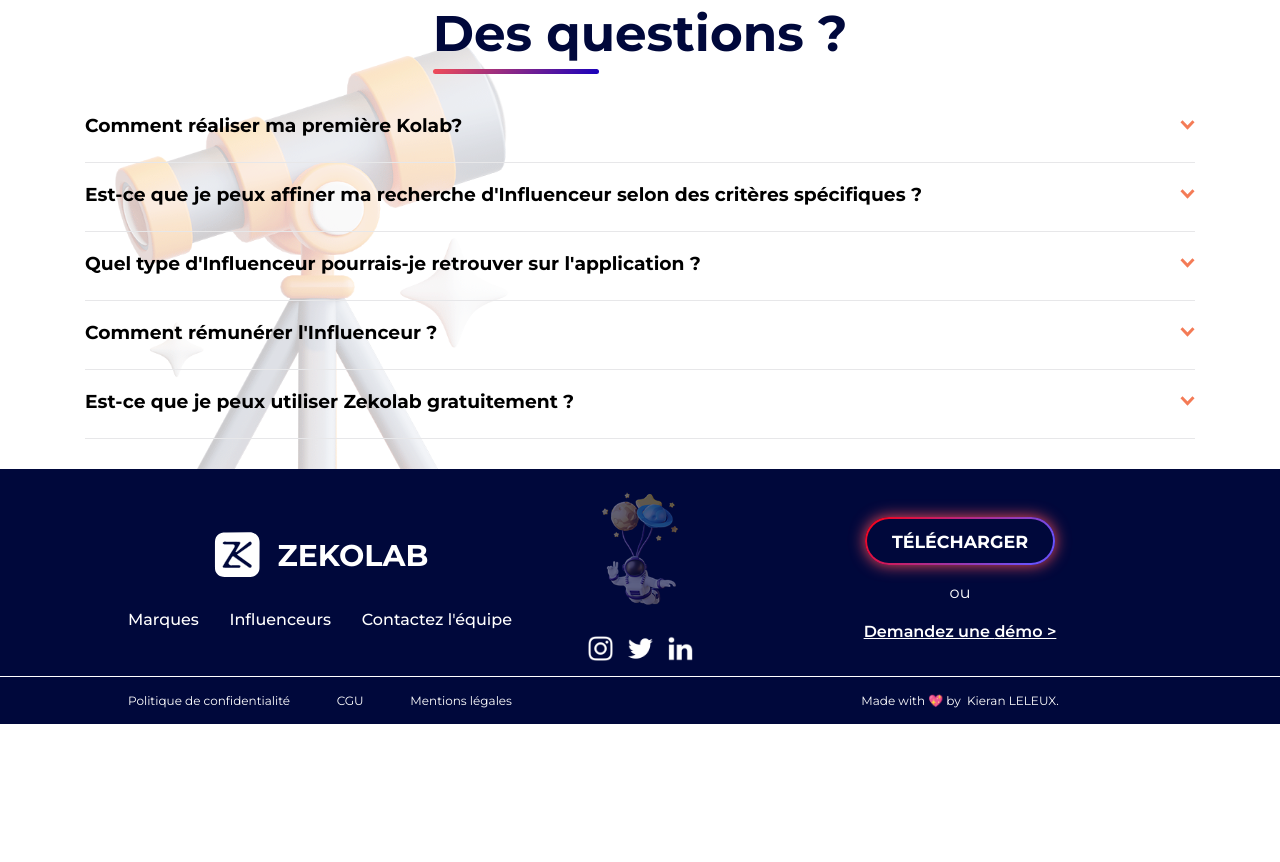
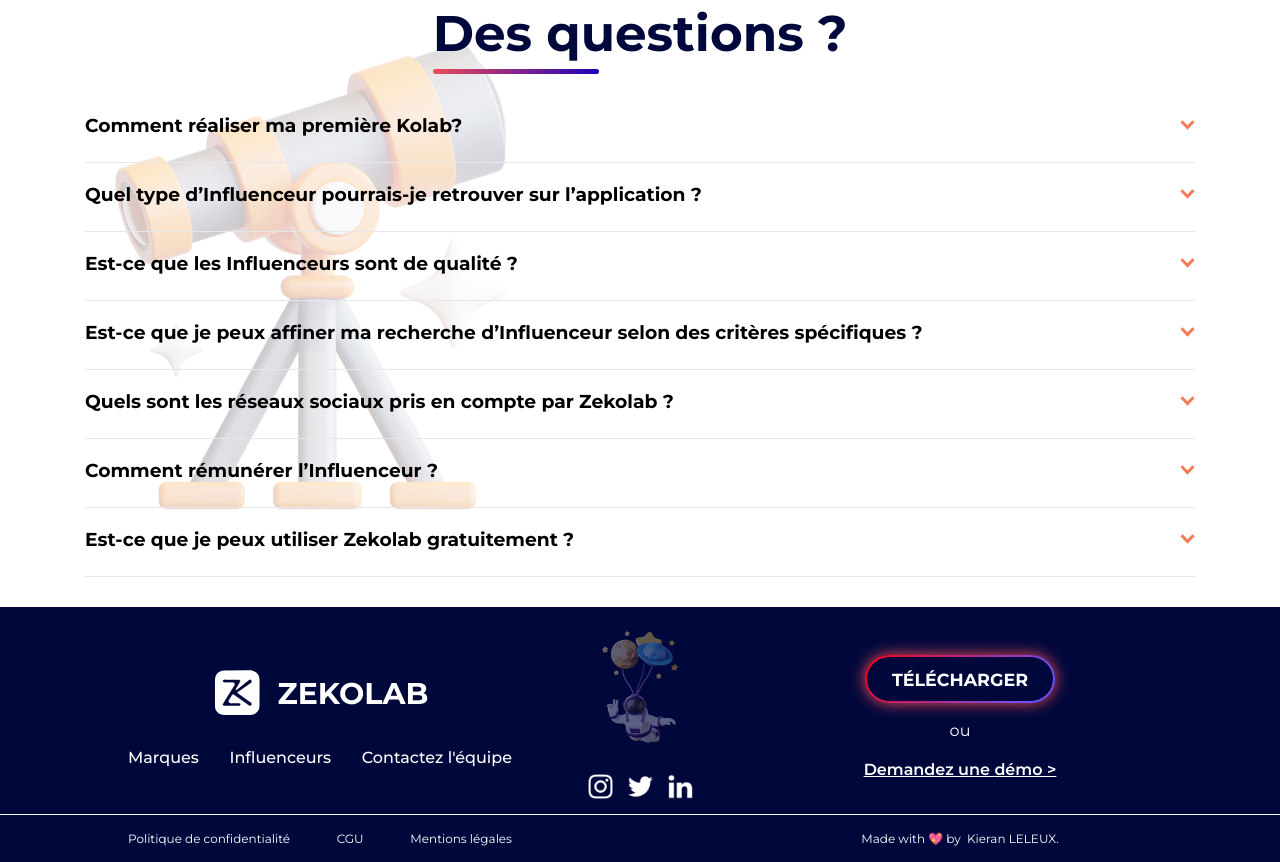
Before and after one commit to Zekolab/ZekolabWebsite, a website: page features/marques.html in a window 1280 px wide. Shown: the part 2837-3699 px from the top of the page. Before the commit the page ends 3561 px from the top, so only its background shows below. Drawn offline with Linux system fonts and the light colour scheme.

Commit message:
Update marques.html

```diff
--- a/features/marques.html
+++ b/features/marques.html
@@ -204,9 +204,8 @@
                         <img src="../assets/images/icon-arrow.svg" alt="Flèche animation">
                     </div>
                     <div class="invisible-panel">
-                        <p>You can invite up to 2 additional users on the Free plan. There is no limit on team
-                            members
-                            for the Premium plan.</p>
+                        <p>Une fois votre compte créé, recherchez un Influenceur, contactez-le et faites lui parvenir un brief. S’il le
+valide, la Kolab pourra être lancée ! C’est simple, tout se pilote depuis Zekolab.</p>
                     </div>
 
                 </div>
@@ -214,14 +213,11 @@
                 <div class="questions">
 
                     <div class="visible-panel">
-                        <h3>Est-ce que je peux affiner ma recherche d'Influenceur selon des critères spécifiques ?
-                        </h3>
+                        <h3>Quel type d’Influenceur pourrais-je retrouver sur l’application ?</h3>
                         <img src="../assets/images/icon-arrow.svg" alt="Flèche animation">
                     </div>
                     <div class="invisible-panel">
-                        <p>You can invite up to 2 additional users on the Free plan. There is no limit on team
-                            members
-                            for the Premium plan.</p>
+                        <p>Sur Zekolab vous retrouverez aussi bien des nano-influenceurs (entre 500 et 10 000 abonnés), des micro-influenceurs (entre 10 000 et 100 000 abonnés), des macro-influenceus (entre 100 000 et 500 000 abonnés) que des mega-influenceurs (+1 millions d’abonnés). Quel que soit votre besoin, vous le comblerez sur Zekolab.</p>
                     </div>
 
                 </div>
@@ -229,11 +225,11 @@
                 <div class="questions">
 
                     <div class="visible-panel">
-                        <h3>Quel type d'Influenceur pourrais-je retrouver sur l'application ?</h3>
+                        <h3>Est-ce que les Influenceurs sont de qualité ?</h3>
                         <img src="../assets/images/icon-arrow.svg" alt="Flèche animation">
                     </div>
                     <div class="invisible-panel">
-                        <p>No more than 2GB. All files in your account must fit your allotted storage space.</p>
+                        <p>Une fois que l’Influenceur à créé son compte, notre équipe analyse ses réseaux sociaux afin de juger de la qualité de son profil. A cela s’ajoute le système de notation qui ne laisse plus place aux mauvais Influenceurs. Suite à une Kolab, la Marque peut noter l’Influenceur et cela est visible sur sa fiche profil.</p>
                     </div>
 
                 </div>
@@ -241,13 +237,11 @@
                 <div class="questions">
 
                     <div class="visible-panel">
-                        <h3>Comment rémunérer l'Influenceur ?</h3>
+                        <h3>Est-ce que je peux affiner ma recherche d’Influenceur selon des critères spécifiques ?</h3>
                         <img src="../assets/images/icon-arrow.svg" alt="Flèche animation">
                     </div>
                     <div class="invisible-panel">
-                        <p>Click “Forgot password” from the login page or “Change password” from your profile page.
-                            A
-                            reset link will be emailed to you.</p>
+                        <p>Actuellement, vous pouvez trouver en quelques secondes l’Influenceur le plus pertinent pour vos Kolabs grâce à 6 critères : Thèmes, Âge, Genre, Réseaux sociaux &amp; Nombre d’abonnés, Nombre de Kolab réalisée et sa note moyenne.</p>
                     </div>
 
                 </div>
@@ -255,13 +249,35 @@
                 <div class="questions">
 
                     <div class="visible-panel">
-                        <h3>Est-ce que je peux utiliser Zekolab gratuitement ?</h3>
+                        <h3>Quels sont les réseaux sociaux pris en compte par Zekolab ?</h3>
                         <img src="../assets/images/icon-arrow.svg" alt="Flèche animation">
                     </div>
                     <div class="invisible-panel">
-                        <p>Chat and email support is available 24/7. Phone lines are open during normal business
-                            hours.
-                        </p>
+                        <p>Vous pouvez retrouver des Influenceurs présents sur Instagram, Facebook, TikTok, Pinterest, Youtube et Twitter.</p>
+                    </div>
+
+                </div>
+
+                <div class="questions">
+
+                    <div class="visible-panel">
+                        <h3>Comment rémunérer l’Influenceur ?</h3>
+                        <img src="../assets/images/icon-arrow.svg" alt="Flèche animation">
+                    </div>
+                    <div class="invisible-panel">
+                        <p>Pour le moment, vous ne pouvez rémunérer l’Influenceur que par la voie « classique » c’est-à-dire en lui demandant ses informations bancaires. Mais ne vous inquiétez pas, notre équipe travaille actuellement sur l’intégration du paiement de l’Influenceur directement via l’application (disponible prochainement).</p>
+                    </div>
+
+                </div>
+
+                <div class="questions">
+
+                    <div class="visible-panel">
+                        <h3>Est-ce que je peux utiliser Zekolab gratuitement ?</h3>
+                        <img src="../assets/images/icon-arrow.svg" alt="Flèche animation">
+                    </div>
+                    <div class="invisible-panel">
+                        <p>La réponse est oui ! Pour le moment, Zekolab est 100% gratuit alors profitez-en. Après avoir téléchargé Zekolab via l’Apple Store ou Play Store vous aurez accès aux meilleurs influenceurs et d’autres fonctionnalités en illimitées.</p>
                     </div>
 
                 </div>
```
